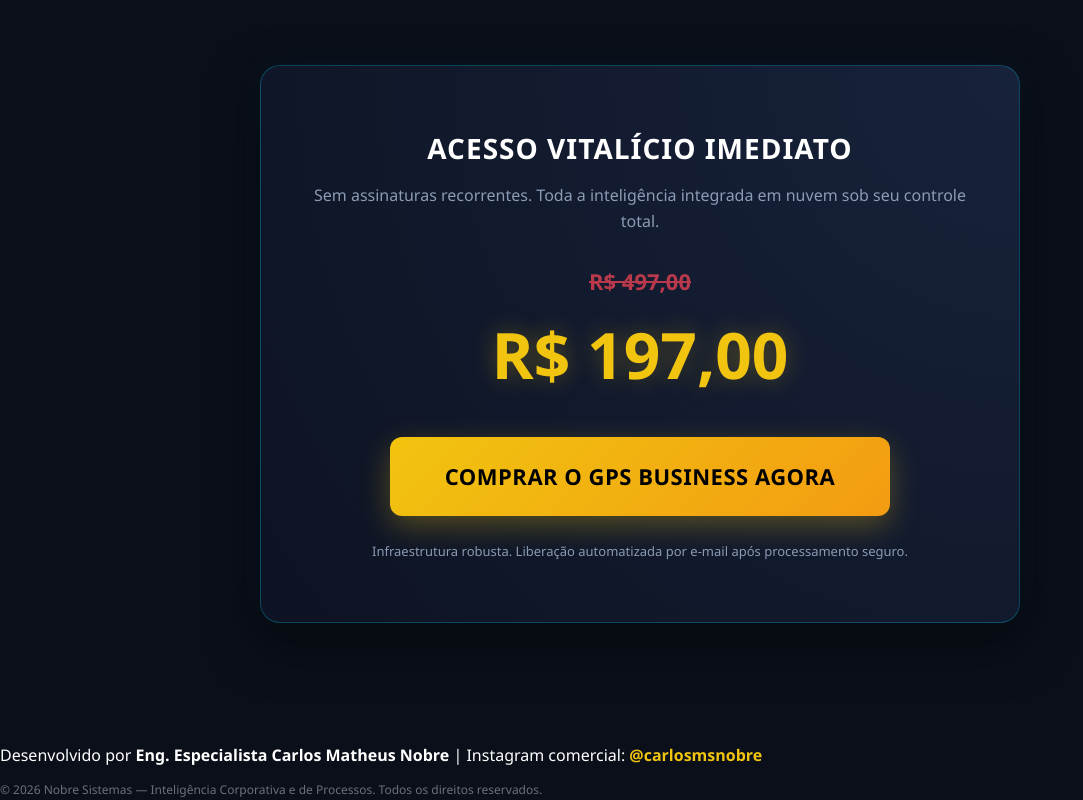
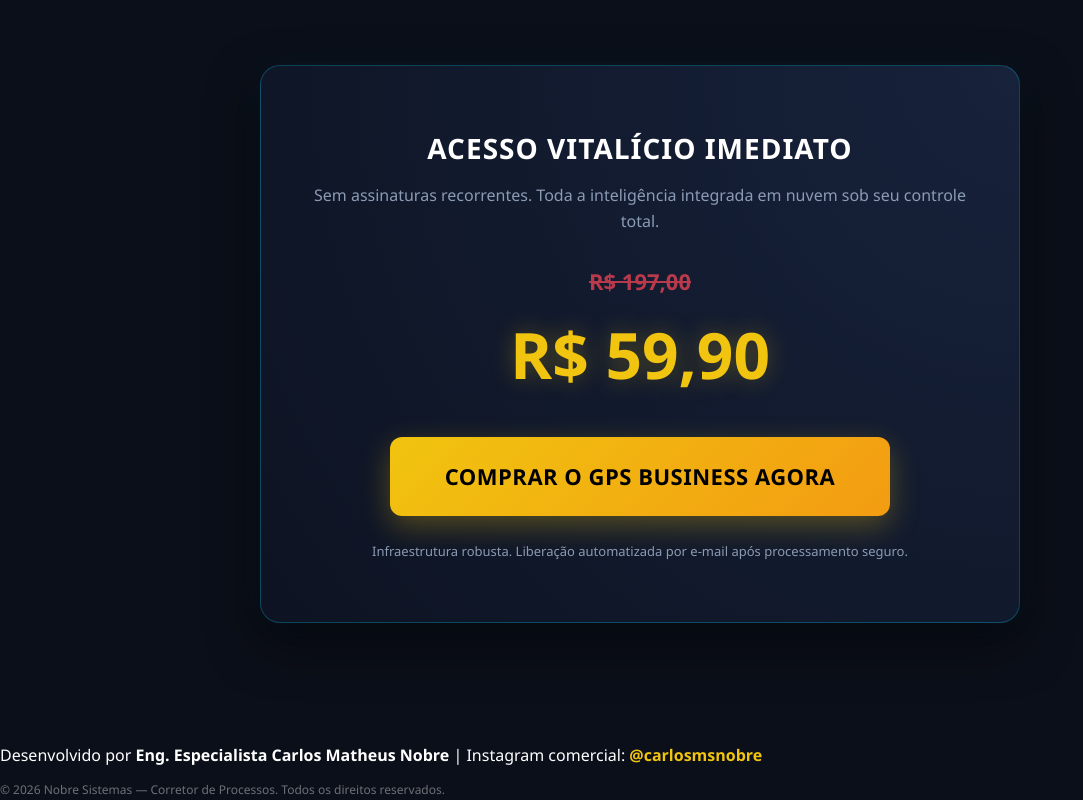
Before and after one commit to carlosmsnobre/carlosmsnobre.github.io, a plain HTML site: page gps-business/index.html in a window 1280 px wide. Shown: the part 3888-4688 px from the top of the page, without its empty margins (0-1083 px from the left). Drawn offline with Linux system fonts and the light colour scheme.

Commit message:
Update index.html

```diff
--- a/gps-business/index.html
+++ b/gps-business/index.html
@@ -38,7 +38,7 @@
 
     /* RECIPIENTE DE VÍDEO PROFISSIONAL RESPONSIVO */
     .media-container { max-width: 850px; margin: 0 auto 50px auto; background: linear-gradient(145deg, #1e2942, #111726); padding: 12px; border-radius: 16px; box-shadow: 0 25px 60px rgba(0,0,0,0.6), 0 0 40px rgba(0, 210, 255, 0.15); border: 1px solid rgba(0, 210, 255, 0.25); }
-    .video-wrapper { position: relative; padding-bottom: 56.25%; /* Proporção 16:9 Cinema */ height: 0; overflow: hidden; border-radius: 10px; background: #000; }
+    .video-wrapper { position: relative; padding-bottom: 56.25%; height: 0; overflow: hidden; border-radius: 10px; background: #000; }
     .video-wrapper iframe { position: absolute; top: 0; left: 0; width: 100%; height: 100%; border: 0; }
 
     /* Botão de Compra Cyber Giga */
@@ -79,7 +79,7 @@
     .faq-pergunta { padding: 22px 25px; font-weight: 700; font-size: 17px; color: #fff; cursor: pointer; display: flex; justify-content: space-between; align-items: center; }
     .faq-resposta { padding: 0 25px 22px 25px; color: var(--texto-mutado); font-size: 15px; display: none; }
 
-    /* Oferta Matadora */
+    /* Oferta Final */
     .oferta-container { max-width: 800px; margin: 0 auto; }
     .oferta-box { background: radial-gradient(circle at top right, #17223b 0%, #0d1322 100%); color: white; text-align: center; padding: 60px 40px; border-radius: 20px; border: 1px solid rgba(0, 210, 255, 0.25); box-shadow: 0 20px 50px rgba(0,0,0,0.5), 0 0 30px rgba(0, 210, 255, 0.05); }
     .preco-antigo { text-decoration: line-through; color: var(--neon-alerta); font-size: 22px; font-weight: 600; opacity: 0.7; margin-bottom: 5px; }
@@ -118,7 +118,6 @@
       <!-- RECIPIENTE DO VÍDEO DO SISTEMA -->
       <div class="media-container">
         <div class="video-wrapper">
-          <!-- Substitua o ID 'dQw4w9WgXcQ' abaixo pelo ID do seu vídeo gravado quando estiver pronto -->
           <iframe src="https://www.youtube.com/embed/dQw4w9WgXcQ?rel=0&showinfo=0" allow="accelerometer; autoplay; clipboard-write; encrypted-media; gyroscope; picture-in-picture" allowfullscreen></iframe>
         </div>
       </div>
@@ -127,7 +126,7 @@
     </div>
   </section>
 
-  <!-- SEÇÃO DIAGNÓSTICO (O PROBLEMA) -->
+  <!-- SEÇÃO DIAGNÓSTICO -->
   <section class="secao">
     <div class="container">
       <h2 class="secao-titulo">Sua Empresa Sofre com <span>Estes Gargalos</span>?</h2>
@@ -151,7 +150,7 @@
     </div>
   </section>
 
-  <!-- PERGUNTAS FREQUENTES (FAQ ACCORDION) -->
+  <!-- PERGUNTAS FREQUENTES -->
   <section class="secao secao-alternada">
     <div class="container">
       <h2 class="secao-titulo">Esclarecimentos <span>Técnicos</span></h2>
@@ -175,22 +174,24 @@
     </div>
   </section>
 
-  <!-- RODAPÉ CORPORATIVO MANTIDO FIEL AO ORIGINAL -->
+  <!-- RODAPÉ CORPORATIVO -->
   <footer>
     Desenvolvido por <strong>Eng. Especialista Carlos Matheus Nobre</strong> | Instagram comercial: <a href="https://instagram.com/carlosmsnobre" target="_blank" style="color:var(--neon-ouro); text-decoration:none; font-weight:700;">@carlosmsnobre</a>
-    <span style="display:block; margin-top:12px; opacity:0.4; font-size:12px;">© 2026 Nobre Sistemas — Inteligência Corporativa e de Processos. Todos os direitos reservados.</span>
+    <span style="display:block; margin-top:12px; opacity:0.4; font-size:12px;">© 2026 Nobre Sistemas — Corretor de Processos. Todos os direitos reservados.</span>
   </footer>
 
-  <!-- ENGINE CENTRAL DE CONFIGURAÇÃO DE INFRAESTRUTURA -->
+  <!-- ENGINE CENTRAL DE CONFIGURAÇÃO -->
   <script>
     const CONFIG_SITE = {
       nomeSistema: "Business Intelligence",
       tituloCapa: "Transforme a Gestão da Sua Empresa em um Painel de Controle de Alto Nível",
       subtituloCapa: "Monitore sua margem de lucro real em segundos, projete despesas em cascata automatizada para os próximos 12 meses e blinde seu caixa por potes estratégicos. A clareza de um software de BI robusto, direto no seu Google Drive, sem mensalidades e sem a complexidade dos ERPs tradicionais.",
 
-      linkDestino: "https://seu-link-de-checkout-aqui.com",
-      precoDe: "R$ 497,00",
-      precoPor: "R$ 197,00",
+      // Seu link real e ativo da Kiwify integrado aqui!
+      linkDestino: "https://pay.kiwify.com.br/bS4MI5b",
+
+      precoDe: "R$ 197,00",
+      precoPor: "R$ 59,90",
 
       problemas: [
         "Ver faturamento alto entrar no caixa e desaparecer ao longo do mês sem deixar rastro de lucro real.",
@@ -214,7 +215,7 @@
       faq: [
         { p: "Este sistema exige o pagamento de mensalidades recorrentes?", r: "Não. O GPS Business opera sob um modelo de licenciamento de pagamento único e acesso vitalício. O sistema é seu e roda direto na segurança da sua conta do Google Drive através de automações em Google Apps Script." },
         { p: "Preciso ter conhecimento prévio em programação ou BI?", r: "De forma alguma. Toda a lógica computacional complexa e algoritmos de automação foram programados nativamente em Apps Script por trás da interface. Para você, o uso é totalmente visual, limpo e direto." },
-        { p: "Como funciona a entrega e o suporte?", r: "A liberação é totalmente automatizada pela plataforma de vendas. Assim que o pagamento for liquidado, você receberá instantaneamente um e-mail com o link exclusivo para gerar a sua cópia functional imediata." }
+        { p: "Como funciona a entrega e o suporte?", r: "A liberação é totalmente automatizada pela plataforma de vendas. Assim que o pagamento for liquidado, você receberá instantaneamente um e-mail com o link exclusivo para acessar a sua área de membros e baixar o sistema." }
       ]
     };
 
```
